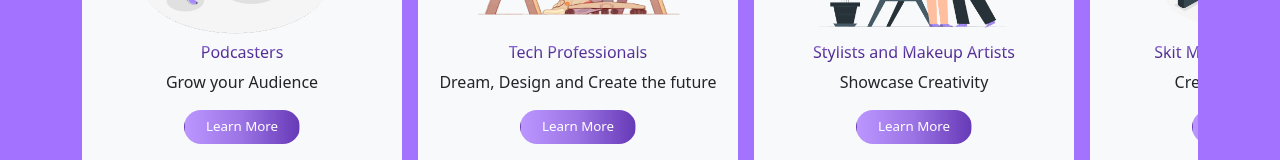
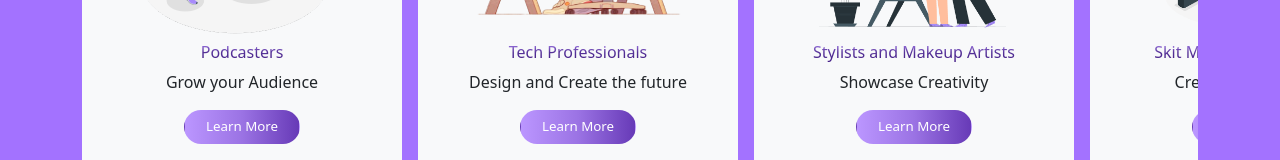
Before and after one commit to toludavid30/creator-flow, a React (Vite) app: page / in a window 1280 px wide. Shown: the part 2591-2751 px from the top of the page. Built offline with nearby package versions, Linux system fonts and the light colour scheme.

Commit message:
tech prof commit

```diff
--- a/src/landingPage/Components/Users.jsx
+++ b/src/landingPage/Components/Users.jsx
@@ -33,14 +33,14 @@ const Users = () => {
                 </div>
                 <div href='' className="box podcasters bg-light rounded-4 p-2">
                     <div className="cardPic container">
-                        <img src="/public/dev_bro-removebg-preview.png" alt="" />
+                        <img src="/dev_bro-removebg-preview.png" alt="" />
                     </div>
                     <div className="cardInfo p-1 p-md-2">
                         <h6>
                             Tech Professionals
                         </h6>
                         <p>
-                            Dream, Design and Create the future
+                            Design and Create the future
                         </p>
                         <a href="https://scriptra.netlify.app/#" className='btn btn-small boxButton rounded-5'>
                             Learn More
```
